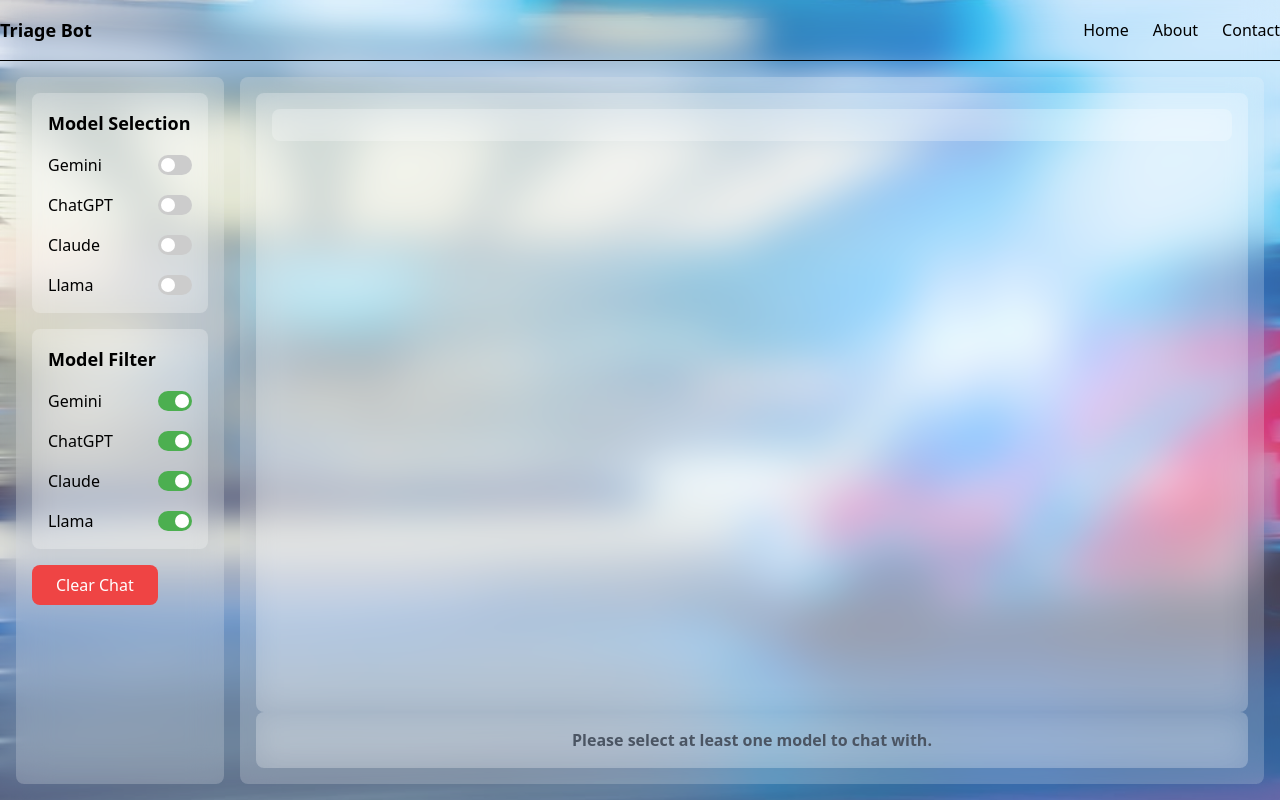
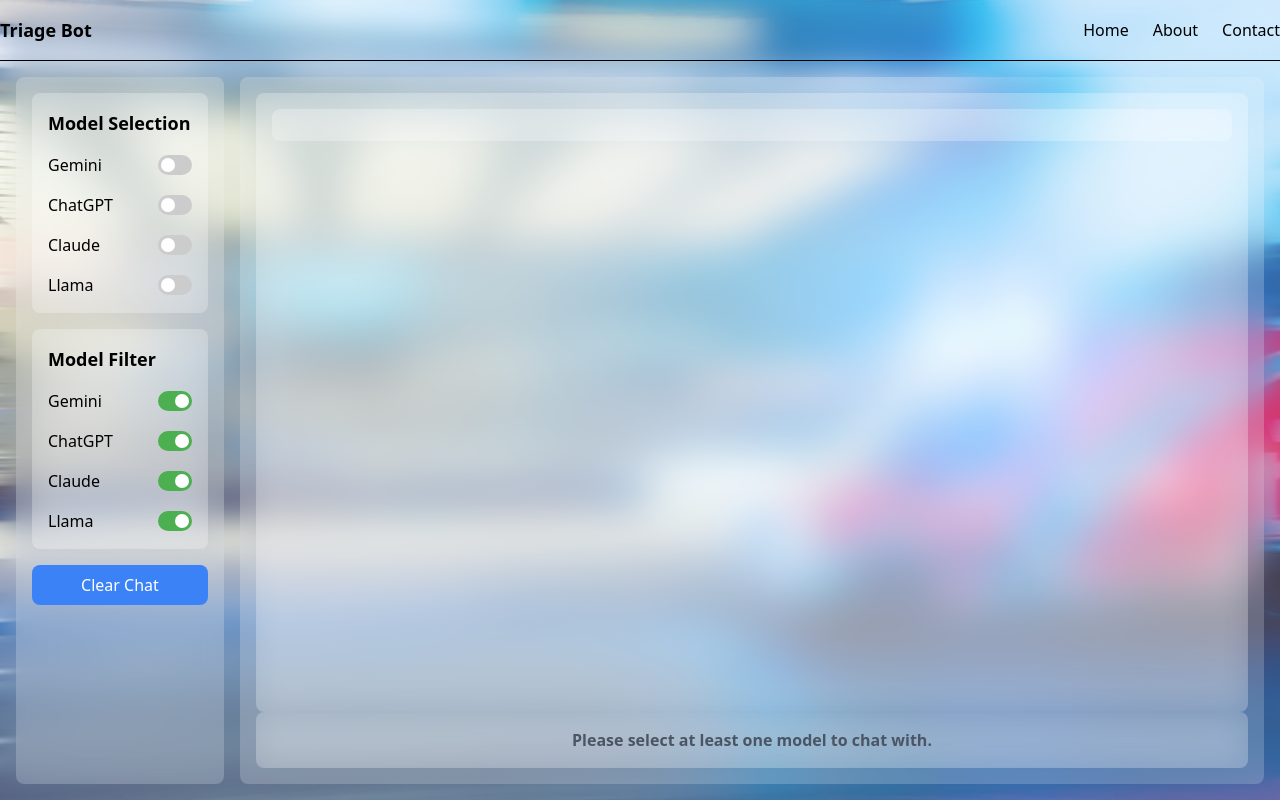
Before and after one commit to samacohen/Investigation, a React (Create React App) app in the folder frontend/: page /dashboard in a window 1280 px wide. Built offline with nearby package versions, Linux system fonts and the light colour scheme.

Commit message:
fixed clear button color and size

```diff
--- a/frontend/src/pages/DashboardPage.jsx
+++ b/frontend/src/pages/DashboardPage.jsx
@@ -86,7 +86,7 @@ const DashboardPage = () => {
             <ModelFilter filteredModels={filteredModels} setFilteredModels={setFilteredModels} />
             {/* Clear Chat Button */}
             <button
-              className="mt-4 px-6 py-2 bg-red-500 text-white rounded-lg hover:bg-red-600"
+              className="w-full mt-4 px-6 py-2 bg-blue-500 text-white rounded-lg hover:bg-blue-600 transition duration-300"
               onClick={clearChat}
             >
               Clear Chat
```
